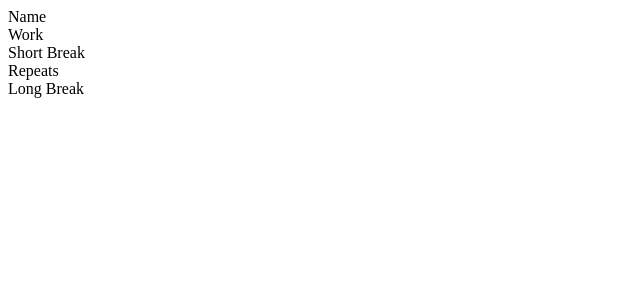
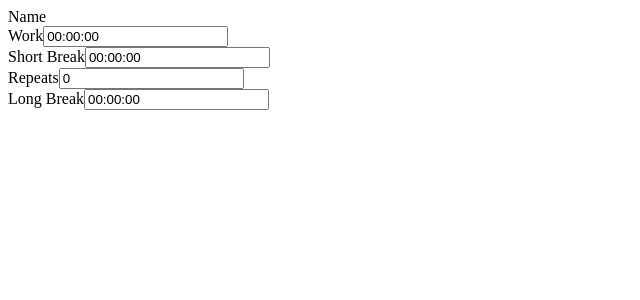
Before and after one commit to ericasu33/sprig, a React (Create React App) app: page / in a window 1280 px wide. Shown: the top 300 px of the page, without its empty margins (0-640 px from the left). Built offline with nearby package versions, Linux system fonts and the light colour scheme.

Commit message:
Integrate StepInput

```diff
--- a/src/components/PomodoroForm.tsx
+++ b/src/components/PomodoroForm.tsx
@@ -1,4 +1,6 @@
 import React from 'react';
+import StepInputInt from './StepInputInt';
+import StepInputTimer from './StepInputTimer';
 
 const PomodoroForm = (props: any) => {
   return (
@@ -9,19 +11,19 @@ const PomodoroForm = (props: any) => {
       </div>
       <div>
         <label>Work</label>
-
+        <StepInputTimer></StepInputTimer>
       </div>
       <div>
         <label>Short Break</label>
-
+        <StepInputTimer></StepInputTimer>
       </div>
       <div>
         <label>Repeats</label>
-
+        <StepInputInt></StepInputInt>
       </div>
       <div>
         <label>Long Break</label>
-
+        <StepInputTimer></StepInputTimer>
       </div>
     </div>
   );
--- /dev/null
+++ b/src/components/StepInputInt.tsx
@@ -0,0 +1,43 @@
+import React, { useState } from 'react'
+
+import './StepInput.scss'
+
+const StepInputInt = function(props: any) {
+  const [value, setValue] = useState(props.value || '0')
+
+  const validateVal = (testVal: string | number) => {
+    if (Number(testVal) < Number(props.min)) {
+      return props.min
+    } else if (Number(testVal) > Number(props.max)) {
+      return props.max
+    }
+    return testVal
+  }
+
+  const handleClick = (sign: number, stepSize: (string | number) = props.stepSize || '1') => {
+    const newValue: Number = validateVal(Number(value) + sign * Number(stepSize))
+    setValue(newValue)
+  }
+
+  const handleBlur = (rawStr: string) => {
+    const onlyNums: string = rawStr.replace(/\D/g,'')
+    setValue(validateVal(onlyNums))
+  }
+
+  return (
+    <>
+      <i className="fa fa-plus-square" onClick={e => handleClick(1)}></i>
+      <input
+        value={value}
+        onFocus={e => e.target.select()}
+        onChange={e => setValue(e.target.value)}
+        onBlur={e => handleBlur(e.target.value)}
+        name={props.name}
+        type='text'
+      />
+      <i className="fa fa-minus-square" onClick={e => handleClick(-1)}></i>
+    </>
+  )
+}
+
+export default StepInputInt
--- /dev/null
+++ b/src/components/StepInputTimer.tsx
@@ -0,0 +1,94 @@
+import React, { useState } from 'react'
+
+import './StepInput.scss'
+
+const StepInputTimer = function(props: any) {
+  const [value, setValue] = useState(props.value || '00:00:00')
+  const [dbTime, setDbTime] = useState(new Date(0))
+
+  // Time array --> Date object
+  const convertTimeArrToDateObj = (timeArr: number[]) => {
+    const [h, m, s] = timeArr
+    const seconds = Number(h) * 60 * 60 + Number(m) * 60 + Number (s)
+    return new Date(seconds * 1000)
+  }
+  // Date object --> Time array
+  const convertDateObjToArr = (dateObj: Date) => {
+    let s: number = dateObj.getUTCSeconds()
+    let m: number = dateObj.getUTCMinutes()
+    let h: number = dateObj.getUTCHours()
+    return [h, m, s]
+  }
+
+  // Time array --> Time string
+  const convertTimeArrToStr = ([h, m, s]: (number[])) => {
+    let ss = ("0" + s).slice(-2);
+    let mm = ("0" + m).slice(-2);
+    let hh = ("0" + h).slice(-2);
+    const timeStr = `${hh}:${mm}:${ss}`
+    return timeStr
+  }
+  // Time string --> Time array
+  const convertTimeStrToArr = (rawStr: string | number) => {
+    // Let h, m, s from rawStr
+    let s: number = Math.floor(Number(rawStr) % 100)
+    let m: number = Math.floor((Number(rawStr) / 100) % 100)
+    let h: number = Math.floor((Number(rawStr) / 100 / 100) % 100)
+    return [h, m, s]
+  }
+
+  // Validity check for user's raw input
+  const isAllNumbers = (noColons: string): boolean => {
+    return /^\d+$/.test(noColons)
+  }
+
+  // Adjust time with butttons
+  const handleClick = (direction: number): void => {
+    let dateObj: (Date | number) = convertTimeArrToDateObj(value.split(':'))
+    dateObj.setUTCMinutes(dateObj.getUTCMinutes() + direction)
+
+    // Disallow wrapping from 00:00:00 to 23:59:00
+    if (Number(dateObj) < 0) return
+
+    const timeArr: number[] = convertDateObjToArr(dateObj)
+    setDbTime(convertTimeArrToDateObj(timeArr))
+    const timeStr = convertTimeArrToStr(timeArr)
+    setValue(timeStr)
+  }
+
+  // Adjust time by manually entering a new time
+  const handleBlur = (rawStr: string) => {
+    const noColons = rawStr.split(':').join('')
+    const isValid = isAllNumbers(noColons)
+    if (isValid) {
+      // noColons is a string of only numbers
+      const timeArr = convertTimeStrToArr(noColons)
+      // timeArr may include e.g. 90sec, convert to 1min30sec
+      const normalizedTimeArr = convertDateObjToArr(convertTimeArrToDateObj(timeArr))
+      setDbTime(convertTimeArrToDateObj(normalizedTimeArr))
+      const timeStr = convertTimeArrToStr(normalizedTimeArr)
+      setValue(timeStr)
+    } else {
+      const timeStr = convertTimeArrToStr(convertDateObjToArr(dbTime))
+      setValue(timeStr)
+    }
+  }
+
+  return (
+    <>
+      <i className="fa fa-plus-square" onClick={e => handleClick(1)}></i>
+      <input
+        value={value}
+        onFocus={e => e.target.select()}
+        onChange={e => setValue(e.target.value)}
+        onBlur={e => handleBlur(e.target.value)}
+        name={props.name}
+        type='text'
+        step={props.format === 'clock' ? 60 : 1}
+      />
+      <i className="fa fa-minus-square" onClick={e => handleClick(-1)}></i>
+    </>
+  )
+}
+
+export default StepInputTimer
```
Also changed, not shown: src/components/StepInput.scss (added).
